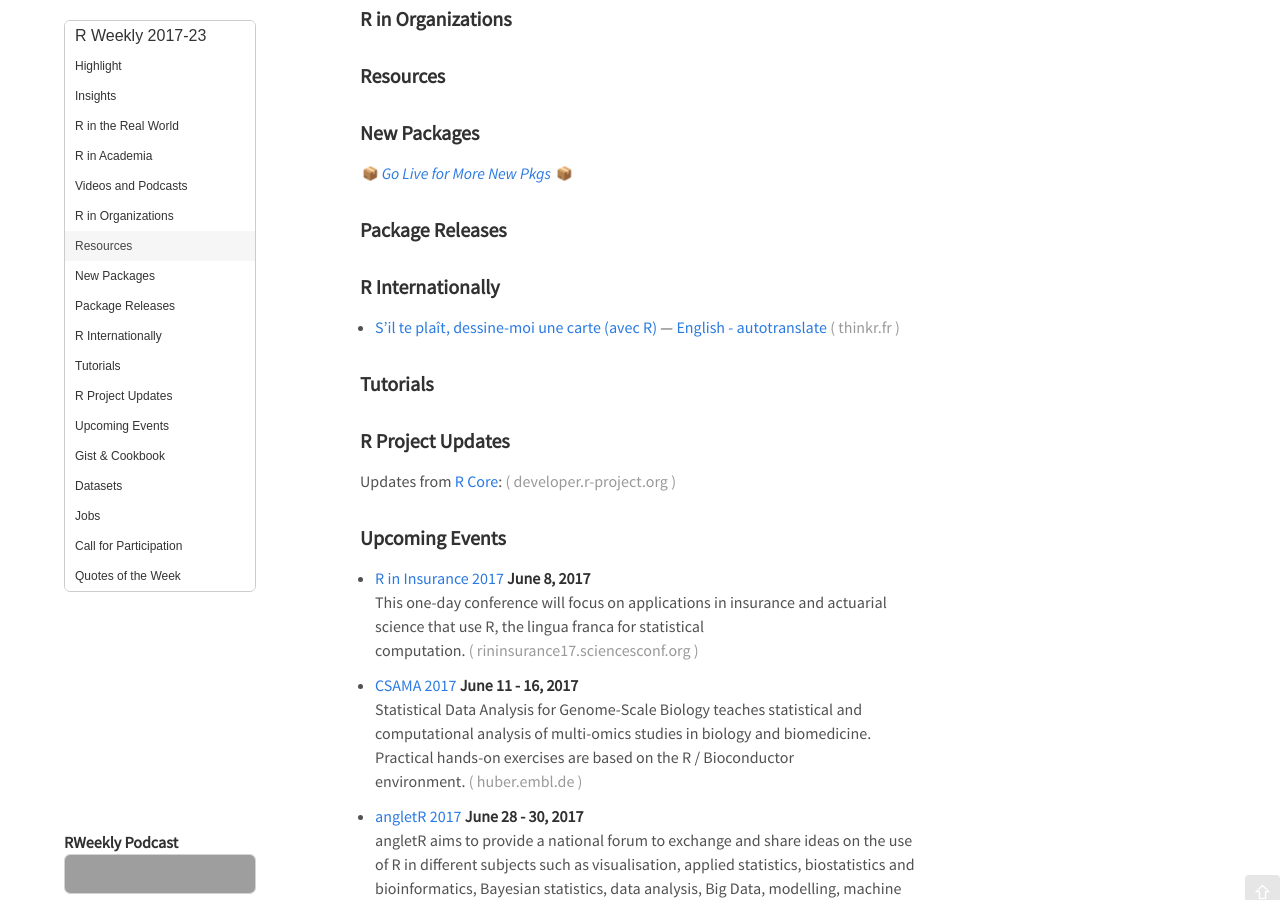
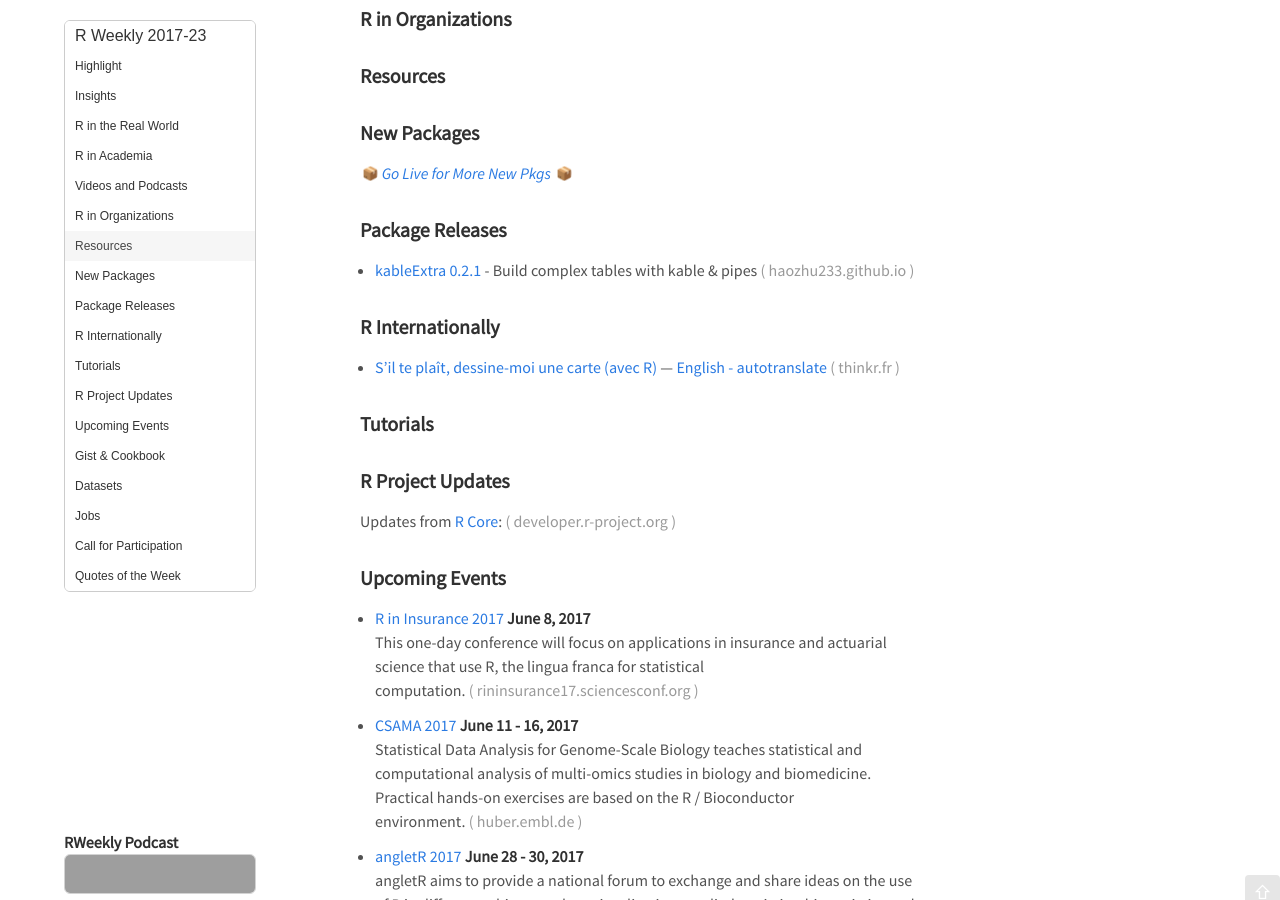
Before and after one commit to rweekly/rweekly.org, a Jekyll site: the page built from draft.md, in a window 1280 px wide and 900 px high, scrolled down 475 px. Built offline with Jekyll 4.4.1, drawn with Linux system fonts in a browser that asks for light colours; emoji names are drawn with the system emoji font; comment, search, counter and statistics services are not loaded; grey boxes are pictures that could not be loaded.

Commit message:
Update draft.md
Adding kableextra 0.2.1

```diff
--- a/draft.md
+++ b/draft.md
@@ -46,8 +46,7 @@ Release Date: 2017-06-05
 
 
 ###  Package Releases
-
-
++ [kableExtra 0.2.1](http://haozhu233.github.io/kableExtra/awesome_table_in_html.html#group_rows) - Build complex tables with kable & pipes
 
 ###  R Internationally
 
```
